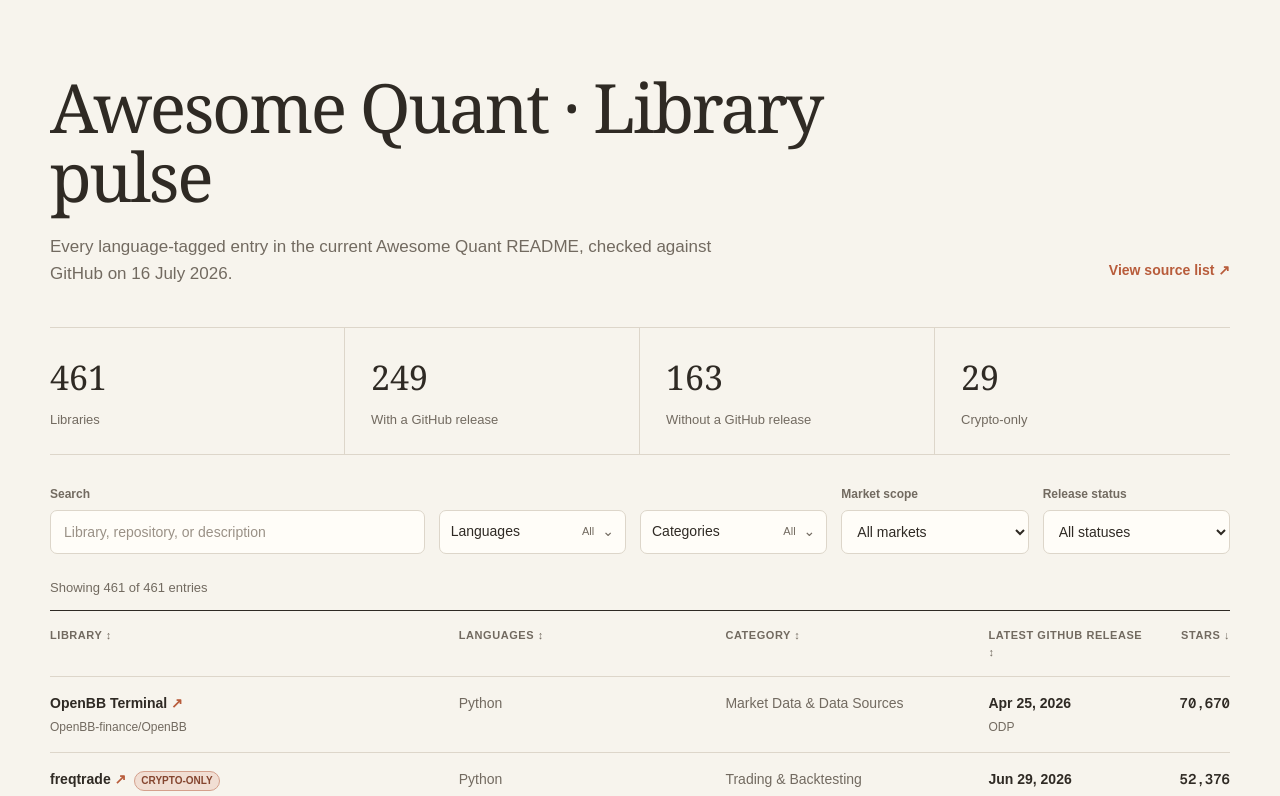
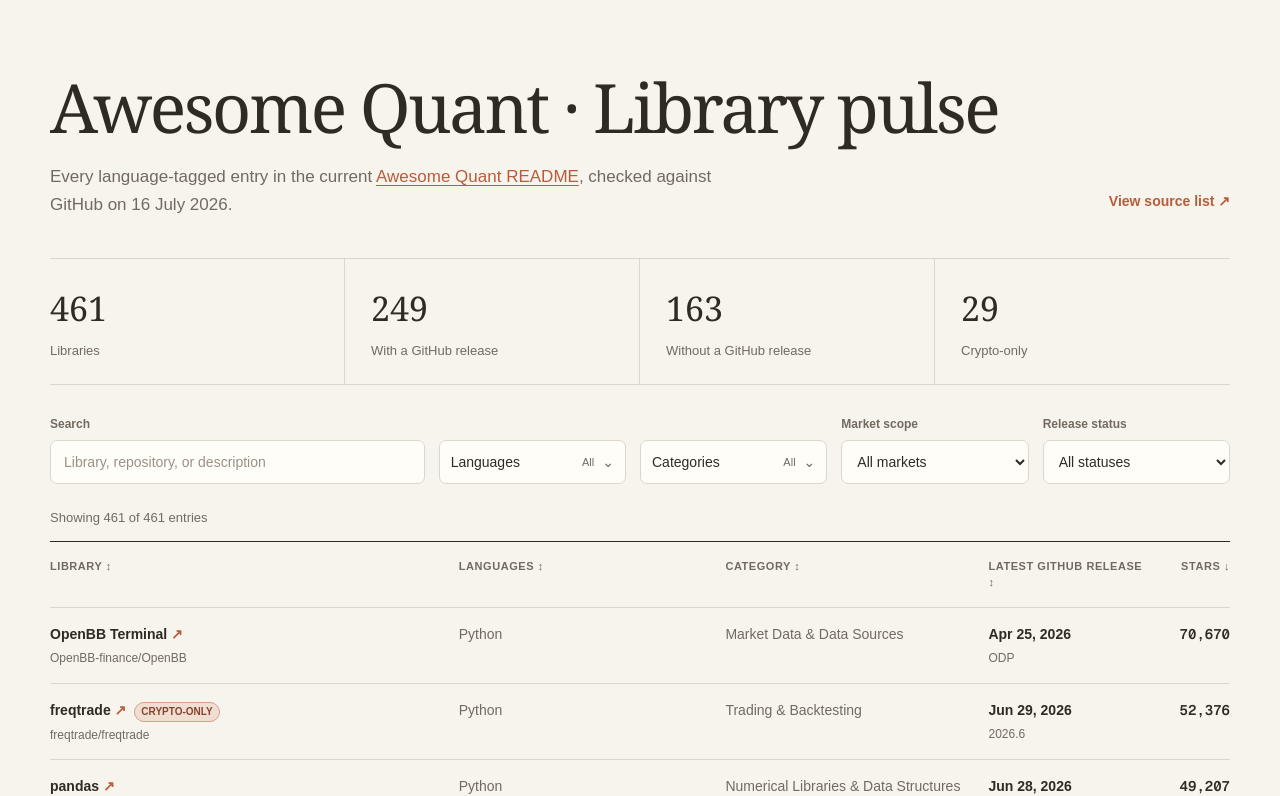
Before and after one commit to joce/awseomequant-lib-pulse, a Next.js app: page / in a window 1280 px wide. Shown: the top 796 px of the page. Built offline with nearby package versions, Linux system fonts and the light colour scheme.

Commit message:
Improve header title and source link

```diff
--- a/app/globals.css
+++ b/app/globals.css
@@ -38,7 +38,6 @@
 }
 
 h1 {
-  max-width: 780px;
   margin: 0;
   font-family: Georgia, "Times New Roman", serif;
   font-size: clamp(40px, 6vw, 68px);
@@ -53,6 +52,12 @@
   color: var(--muted);
   font-size: 17px;
   line-height: 1.6;
+}
+
+.lede a {
+  color: var(--accent);
+  text-decoration: underline;
+  text-underline-offset: 3px;
 }
 
 code {
```
